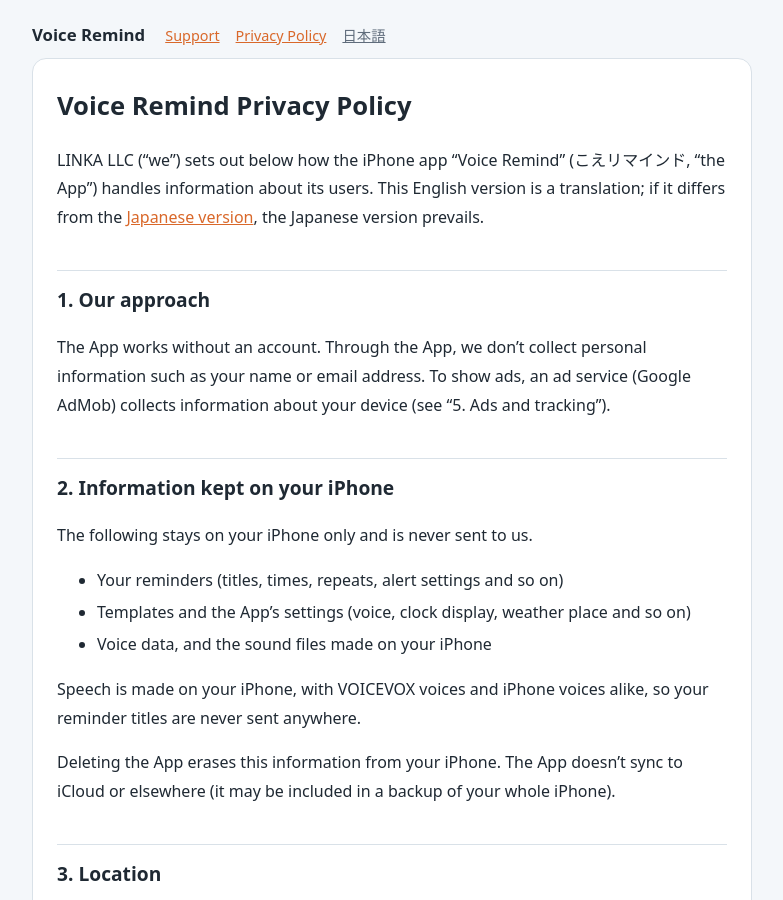
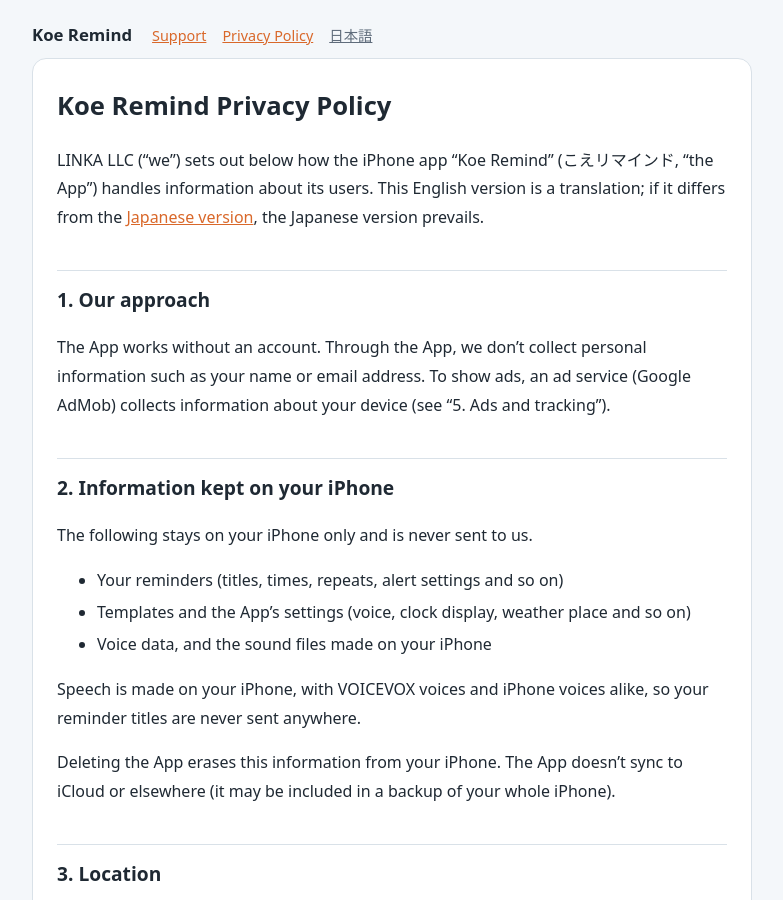
Before and after one commit to linka-admin/voice-reminder-docs, a Jekyll site: the page built from en/privacy/index.md, in a window 1280 px wide and 900 px high. Shown: the whole window, without its empty margins (248-1031 px from the left). Built offline with Jekyll 4.4.1, drawn with Linux system fonts in a browser that asks for light colours.

Commit message:
English name: Koe Remind
Co-Authored-By: Claude Opus 5.5 <noreply@anthropic.com>
Claude-Session: https://claude.ai/code/session_01BJR95jgKVmsTbDPj1JJWi4

```diff
--- a/_data/i18n.yml
+++ b/_data/i18n.yml
@@ -9,7 +9,7 @@ ja:
   other_lang: en
   other_lang_name: English
 en:
-  title: Voice Remind
+  title: Koe Remind
   description: A reminder app that tells you in a character's voice, at the time and a little before.
   home: /en/
   support: Support
--- a/en/index.md
+++ b/en/index.md
@@ -1,14 +1,14 @@
 ---
 layout: default
 lang: en
-title: Voice Remind
+title: Koe Remind
 permalink: /en/
 alternate: /
 ---
 
-# Voice Remind
+# Koe Remind
 
-"Leaving in ten minutes." Voice Remind is an iPhone reminder app that tells you in a character's voice, at the time and a little before.
+"Leaving in ten minutes." Koe Remind is an iPhone reminder app that tells you in a character's voice, at the time and a little before.
 
 - Alarms and notifications read aloud (alarms ring even in Silent mode)
 - Detailed repeats, holidays and templates
--- a/en/privacy/index.md
+++ b/en/privacy/index.md
@@ -6,9 +6,9 @@ permalink: /en/privacy/
 alternate: /privacy/
 ---
 
-# Voice Remind Privacy Policy
+# Koe Remind Privacy Policy
 
-LINKA LLC ("we") sets out below how the iPhone app "Voice Remind" (こえリマインド, "the App") handles information about its users. This English version is a translation; if it differs from the [Japanese version](/privacy/), the Japanese version prevails.
+LINKA LLC ("we") sets out below how the iPhone app "Koe Remind" (こえリマインド, "the App") handles information about its users. This English version is a translation; if it differs from the [Japanese version](/privacy/), the Japanese version prevails.
 
 ## 1. Our approach
 
--- a/en/support/index.md
+++ b/en/support/index.md
@@ -6,9 +6,9 @@ permalink: /en/support/
 alternate: /support/
 ---
 
-# Voice Remind Support
+# Koe Remind Support
 
-"Leaving in ten minutes." Voice Remind is a reminder app that tells you in a character's voice, at the time and a little before.
+"Leaving in ten minutes." Koe Remind is a reminder app that tells you in a character's voice, at the time and a little before.
 
 - Requires: iPhone with iOS 18 or later (alarms that ring in Silent mode need iOS 26.1 or later)
 - Languages: English and Japanese (follows your iPhone's language)
@@ -33,7 +33,7 @@ alternate: /support/
 Please check the following.
 
 1. **iOS version**: alarms need iOS 26.1 or later. On earlier versions, every reminder comes as a notification
-2. **Alarms and notifications allowed**: in the Settings app › Apps › Voice Remind, check that alarms and notifications are on. You can also see them in the app's Settings › About This App
+2. **Alarms and notifications allowed**: in the Settings app › Apps › Koe Remind, check that alarms and notifications are on. You can also see them in the app's Settings › About This App
 3. **The reminder is on**: check its switch in the list. A "Once" reminder turns itself off after it rings
 4. **Holidays**: a reminder set to skip holidays doesn't ring on them
 5. **Not opened for a while**: the app schedules the next ones when you open it or stop an alarm. With Background App Refresh on, it keeps them scheduled even on days you don't open it
```
